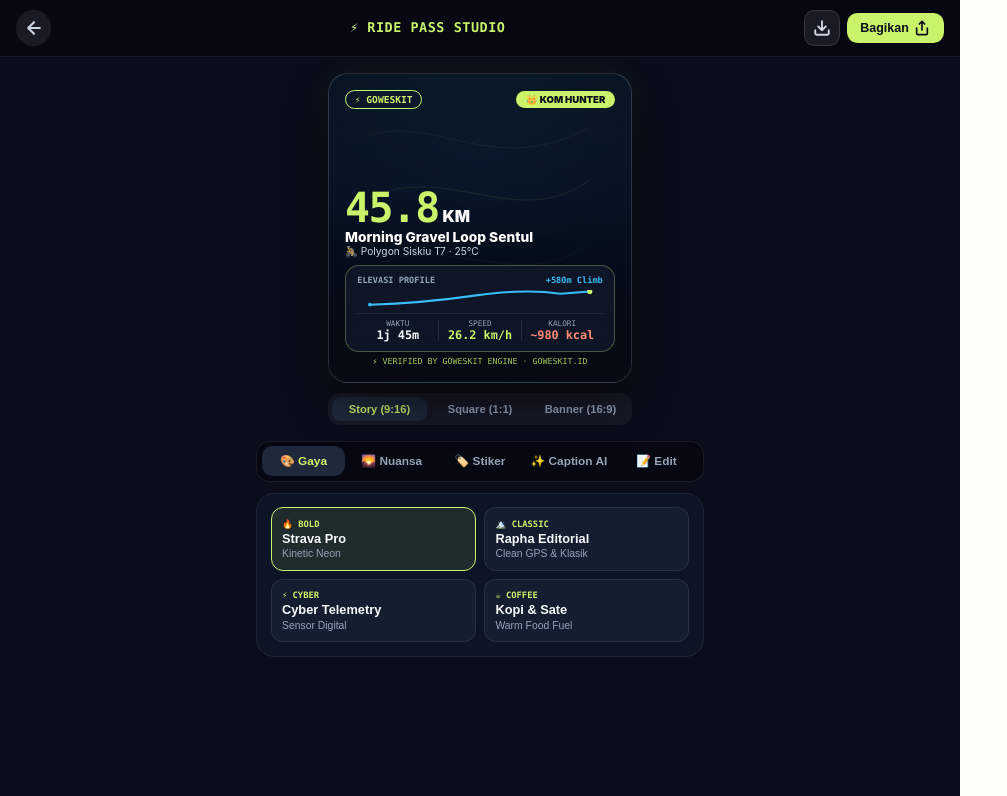
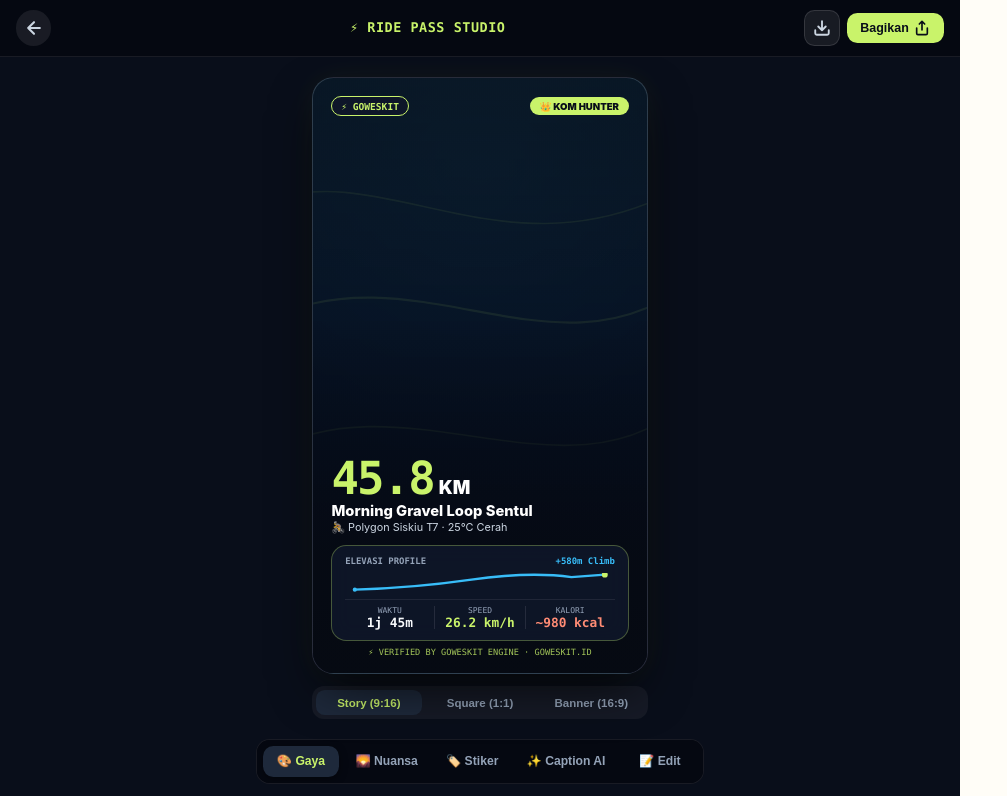
Before and after one commit to RiprLutuk/goweskit, a Nuxt app in the folder apps/web/: page /ride-flex in a window 1280 px wide. Shown: the top 796 px of the page, without its empty margins (0-1007 px from the left). Built offline with nearby package versions, Linux system fonts and the light colour scheme.

Commit message:
fix(ui): make tool menu smoothly scrollable horizontally and fix banner/story aspect ratio so content never clips

```diff
--- a/apps/web/app/pages/ride-flex.vue
+++ b/apps/web/app/pages/ride-flex.vue
@@ -12,7 +12,7 @@
 const initialNote = String(route.query.note || 'Morning Gravel Loop Sentul');
 const initialBike = String(route.query.bike || 'Polygon Siskiu T7');
 
-// Active studio mode
+// Active studio tab
 const activeTool = ref<'style' | 'backdrop' | 'stickers' | 'ai' | 'edit'>('style');
 
 // Form state
@@ -169,7 +169,7 @@
       ctx.drawImage(img, x, y, img.width * scale, img.height * scale);
       ctx.globalAlpha = 1.0;
     } catch {
-      // gradient drawn
+      // gradient fallback
     }
   }
 
@@ -391,9 +391,9 @@
       </div>
     </header>
 
-    <!-- Main Studio Canvas Container -->
+    <!-- Main Scrollable Studio Layout -->
     <main class="studio-content-layout">
-      <!-- 1. Hero Poster Canvas -->
+      <!-- 1. Hero Poster Canvas (Naturally Scaled & Never Clipped) -->
       <section class="poster-hero-wrap">
         <div
           class="poster-box"
@@ -440,7 +440,7 @@
               <span class="mileage-unit">KM</span>
             </div>
             <h2 class="session-name">{{ rideForm.title }}</h2>
-            <div class="session-specs">🚴 {{ rideForm.bikeName }} · {{ rideForm.temperatureC }}°C</div>
+            <div class="session-specs">🚴 {{ rideForm.bikeName }} · {{ rideForm.temperatureC }}°C Cerah</div>
           </div>
 
           <!-- Poster Glass Telemetry Strip -->
@@ -513,9 +513,9 @@
         </div>
       </section>
 
-      <!-- 2. Studio Controls Drawer -->
+      <!-- 2. Studio Controls Drawer (Horizontally Scrollable Tabs) -->
       <section class="studio-drawer">
-        <!-- Horizontal Pill Menu -->
+        <!-- Smooth Horizontally Scrollable Tool Bar -->
         <nav class="tool-menu-bar" aria-label="Studio Tools">
           <button
             type="button"
@@ -809,6 +809,7 @@
   color: #f8fafc;
   display: flex;
   flex-direction: column;
+  overflow-y: auto;
 }
 
 /* 1. Header */
@@ -888,9 +889,9 @@
   display: flex;
   flex-direction: column;
   align-items: center;
-  gap: 1rem;
-  padding: 1rem 1rem 2.5rem;
-  max-width: 42rem;
+  gap: 1.25rem;
+  padding: 1.25rem 1rem 3.5rem;
+  max-width: 44rem;
   margin: 0 auto;
   width: 100%;
 }
@@ -900,21 +901,21 @@
   display: flex;
   flex-direction: column;
   align-items: center;
-  gap: 0.65rem;
+  gap: 0.75rem;
   width: 100%;
 }
 
 .poster-box {
   width: 100%;
-  max-width: 19rem;
-  height: 310px;
-  border-radius: 1.25rem;
+  max-width: 21rem;
+  aspect-ratio: 9 / 16;
+  border-radius: 1.35rem;
   position: relative;
   overflow: hidden;
   display: flex;
   flex-direction: column;
   justify-content: space-between;
-  padding: 1rem;
+  padding: 1.15rem 1.15rem 0.95rem;
   box-shadow: 0 20px 50px -10px rgba(0, 0, 0, 0.8), 0 0 30px rgba(201, 243, 106, 0.06);
   border: 1px solid rgba(255, 255, 255, 0.15);
   background-size: cover;
@@ -923,11 +924,28 @@
 }
 
 .aspect--post {
-  height: 290px !important;
+  aspect-ratio: 1 / 1 !important;
+  max-width: 22rem !important;
 }
 
 .aspect--landscape {
-  height: 200px !important;
+  aspect-ratio: 16 / 9 !important;
+  max-width: 26rem !important;
+  padding: 0.95rem 1.15rem 0.85rem !important;
+}
+
+/* When landscape, adjust layout to be side-by-side */
+.aspect--landscape .poster-card-center {
+  margin-top: 0.2rem !important;
+  margin-bottom: 0.2rem !important;
+}
+
+.aspect--landscape .mileage-val {
+  font-size: 2.2rem !important;
+}
+
+.aspect--landscape .poster-card-glass {
+  padding: 0.45rem 0.65rem !important;
 }
 
 /* Background Presets */
@@ -1023,18 +1041,18 @@
   position: relative;
   z-index: 2;
   margin-top: auto;
-  margin-bottom: 0.45rem;
+  margin-bottom: 0.65rem;
 }
 
 .mileage-row {
   display: flex;
   align-items: baseline;
-  gap: 0.25rem;
+  gap: 0.3rem;
 }
 
 .mileage-val {
   font-family: var(--font-mono);
-  font-size: 2.6rem;
+  font-size: 2.85rem;
   font-weight: 900;
   color: var(--color-chain-lime);
   line-height: 0.9;
@@ -1042,14 +1060,14 @@
 }
 
 .mileage-unit {
-  font-size: 1rem;
+  font-size: 1.15rem;
   font-weight: 900;
   color: #ffffff;
 }
 
 .session-name {
-  margin: 0.15rem 0 0;
-  font-size: 0.86rem;
+  margin: 0.2rem 0 0;
+  font-size: 0.92rem;
   font-weight: 850;
   color: #ffffff;
   white-space: nowrap;
@@ -1058,7 +1076,7 @@
 }
 
 .session-specs {
-  font-size: 0.64rem;
+  font-size: 0.68rem;
   color: #cbd5e1;
 }
 
@@ -1068,11 +1086,11 @@
   z-index: 2;
   background: rgba(15, 23, 42, 0.9);
   border: 1px solid rgba(201, 243, 106, 0.3);
-  border-radius: 0.85rem;
-  padding: 0.55rem 0.7rem;
+  border-radius: 0.95rem;
+  padding: 0.65rem 0.8rem;
   display: flex;
   flex-direction: column;
-  gap: 0.35rem;
+  gap: 0.4rem;
   backdrop-filter: blur(10px);
 }
 
@@ -1080,7 +1098,7 @@
   display: flex;
   justify-content: space-between;
   font-family: var(--font-mono);
-  font-size: 0.54rem;
+  font-size: 0.56rem;
   font-weight: 850;
 }
 
@@ -1094,7 +1112,7 @@
 
 .elev-curve-svg {
   width: 100%;
-  height: 1.1rem;
+  height: 1.25rem;
 }
 
 .pillars-row {
@@ -1102,7 +1120,7 @@
   align-items: center;
   justify-content: space-between;
   border-top: 1px solid rgba(255, 255, 255, 0.08);
-  padding-top: 0.3rem;
+  padding-top: 0.35rem;
 }
 
 .p-col {
@@ -1114,19 +1132,19 @@
 
 .p-div {
   width: 1px;
-  height: 1.3rem;
+  height: 1.4rem;
   background: rgba(255, 255, 255, 0.1);
 }
 
 .p-lbl {
   font-family: var(--font-mono);
-  font-size: 0.48rem;
+  font-size: 0.5rem;
   color: #94a3b8;
 }
 
 .p-val {
   font-family: var(--font-mono);
-  font-size: 0.74rem;
+  font-size: 0.8rem;
   font-weight: 900;
   color: #f8fafc;
 }
@@ -1139,9 +1157,10 @@
   z-index: 2;
   text-align: center;
   font-family: var(--font-mono);
-  font-size: 0.52rem;
+  font-size: 0.54rem;
   color: rgba(201, 243, 106, 0.8);
-  margin-top: 0.25rem;
+  margin-top: 0.35rem;
+  margin-bottom: 0.1rem;
 }
 
 /* Format Switcher Bar */
@@ -1151,7 +1170,7 @@
   background: rgba(255, 255, 255, 0.05);
   padding: 0.25rem;
   border-radius: 0.75rem;
-  max-width: 19rem;
+  max-width: 21rem;
   width: 100%;
 }
 
@@ -1159,8 +1178,8 @@
   flex: 1;
   background: transparent;
   border: none;
-  padding: 0.35rem 0.25rem;
-  font-size: 0.7rem;
+  padding: 0.4rem 0.25rem;
+  font-size: 0.72rem;
   font-weight: 800;
   color: #94a3b8;
   border-radius: 0.55rem;
@@ -1178,48 +1197,61 @@
   max-width: 28rem;
   display: flex;
   flex-direction: column;
-  gap: 0.65rem;
+  gap: 0.75rem;
 }
 
+/* Horizontally scrollable menu bar without clipping */
 .tool-menu-bar {
   display: flex;
-  gap: 0.3rem;
+  gap: 0.35rem;
   background: #050811;
-  padding: 0.3rem;
+  padding: 0.35rem;
   border-radius: 0.85rem;
   border: 1px solid rgba(255, 255, 255, 0.08);
+  overflow-x: auto;
+  scrollbar-width: none;
+  -webkit-overflow-scrolling: touch;
+  flex-wrap: nowrap;
+}
+
+.tool-menu-bar::-webkit-scrollbar {
+  display: none;
 }
 
 .tool-menu-btn {
-  flex: 1;
+  flex: 0 0 auto;
+  min-width: 4.8rem;
   background: transparent;
   border: none;
-  padding: 0.5rem 0.25rem;
-  font-size: 0.74rem;
+  padding: 0.55rem 0.65rem;
+  font-size: 0.76rem;
   font-weight: 850;
   color: #94a3b8;
   border-radius: 0.65rem;
   cursor: pointer;
   white-space: nowrap;
+  text-align: center;
+  transition: all 120ms ease;
 }
 
 .tool-menu-btn.active {
   background: #1e293b;
   color: var(--color-chain-lime);
+  box-shadow: 0 2px 8px rgba(0, 0, 0, 0.4);
 }
 
 .tool-panel-box {
   background: #0c1426;
   border: 1px solid rgba(255, 255, 255, 0.08);
   border-radius: 1.15rem;
-  padding: 0.85rem;
+  padding: 0.95rem;
 }
 
 /* Style Chips */
 .scroll-chips-row {
   display: grid;
   grid-template-columns: repeat(2, 1fr);
-  gap: 0.5rem;
+  gap: 0.55rem;
 }
 
 .chip-card {
@@ -1227,8 +1259,8 @@
   flex-direction: column;
   align-items: flex-start;
   gap: 0.15rem;
-  padding: 0.65rem;
-  border-radius: 0.75rem;
+  padding: 0.75rem;
+  border-radius: 0.85rem;
   background: rgba(30, 41, 59, 0.5);
   border: 1.5px solid rgba(255, 255, 255, 0.08);
   color: #f8fafc;
@@ -1243,17 +1275,17 @@
 
 .chip-card-tag {
   font-family: var(--font-mono);
-  font-size: 0.55rem;
+  font-size: 0.58rem;
   color: var(--color-chain-lime);
   font-weight: 900;
 }
 
 .chip-card strong {
-  font-size: 0.8rem;
+  font-size: 0.84rem;
 }
 
 .chip-card small {
-  font-size: 0.65rem;
+  font-size: 0.68rem;
   color: #94a3b8;
 }
 
@@ -1261,7 +1293,7 @@
 .backdrop-palette-flow {
   display: flex;
   flex-direction: column;
-  gap: 0.65rem;
+  gap: 0.75rem;
 }
 
 .bg-circles-row {
@@ -1271,15 +1303,15 @@
 }
 
 .bg-circle {
-  width: 2.4rem;
-  height: 2.4rem;
+  width: 2.6rem;
+  height: 2.6rem;
   border-radius: 50%;
   border: 2px solid rgba(255, 255, 255, 0.15);
   cursor: pointer;
   display: flex;
   align-items: center;
   justify-content: center;
-  font-size: 0.95rem;
+  font-size: 1rem;
   transition: all 120ms ease;
 }
 
@@ -1293,11 +1325,11 @@
   display: flex;
   align-items: center;
   justify-content: center;
-  padding: 0.55rem;
-  border-radius: 0.75rem;
+  padding: 0.65rem;
+  border-radius: 0.85rem;
   border: 1.5px dashed rgba(201, 243, 106, 0.4);
   background: rgba(201, 243, 106, 0.05);
-  font-size: 0.74rem;
+  font-size: 0.76rem;
   font-weight: 850;
   color: var(--color-chain-lime);
   cursor: pointer;
@@ -1307,16 +1339,16 @@
 .sticker-pills-flow {
   display: flex;
   flex-wrap: wrap;
-  gap: 0.35rem;
+  gap: 0.45rem;
 }
 
 .sticker-pill {
-  padding: 0.35rem 0.65rem;
+  padding: 0.45rem 0.8rem;
   border-radius: 9999px;
   background: rgba(30, 41, 59, 0.6);
   border: 1px solid rgba(255, 255, 255, 0.1);
   color: #cbd5e1;
-  font-size: 0.7rem;
+  font-size: 0.74rem;
   font-weight: 800;
   cursor: pointer;
 }
@@ -1331,7 +1363,7 @@
 .ai-studio-flow {
   display: flex;
   flex-direction: column;
-  gap: 0.55rem;
+  gap: 0.65rem;
 }
 
 .ai-persona-row {
@@ -1342,12 +1374,12 @@
 
 .persona-tag {
   flex: 1;
-  padding: 0.35rem 0.45rem;
-  border-radius: 0.55rem;
+  padding: 0.45rem 0.5rem;
+  border-radius: 0.65rem;
   background: rgba(255, 255, 255, 0.06);
   border: 1px solid rgba(255, 255, 255, 0.1);
   color: #cbd5e1;
-  font-size: 0.7rem;
+  font-size: 0.74rem;
   font-weight: 800;
   cursor: pointer;
 }
@@ -1362,9 +1394,9 @@
   background: var(--color-chain-lime);
   color: #080d19;
   border: none;
-  padding: 0.35rem 0.55rem;
-  border-radius: 0.55rem;
-  font-size: 0.7rem;
+  padding: 0.45rem 0.65rem;
+  border-radius: 0.65rem;
+  font-size: 0.74rem;
   font-weight: 900;
   cursor: pointer;
 }
@@ -1372,17 +1404,17 @@
 .ai-caption-card {
   background: rgba(8, 13, 25, 0.7);
   border: 1px solid rgba(255, 255, 255, 0.08);
-  border-radius: 0.75rem;
-  padding: 0.65rem;
+  border-radius: 0.85rem;
+  padding: 0.75rem;
   display: flex;
   flex-direction: column;
-  gap: 0.45rem;
+  gap: 0.55rem;
 }
 
 .ai-caption-body {
   margin: 0;
-  font-size: 0.76rem;
-  line-height: 1.45;
+  font-size: 0.78rem;
+  line-height: 1.5;
   color: #e2e8f0;
 }
 
@@ -1390,15 +1422,15 @@
   background: rgba(201, 243, 106, 0.15);
   border: 1px solid var(--color-chain-lime);
   color: var(--color-chain-lime);
-  padding: 0.35rem;
-  border-radius: 0.55rem;
-  font-size: 0.72rem;
+  padding: 0.45rem;
+  border-radius: 0.65rem;
+  font-size: 0.74rem;
   font-weight: 900;
   cursor: pointer;
 }
 
 .culinary-clean-tag {
-  font-size: 0.7rem;
+  font-size: 0.72rem;
   color: #ff8c75;
   font-weight: 800;
 }
@@ -1407,17 +1439,17 @@
 .edit-fields-flow {
   display: grid;
   grid-template-columns: repeat(2, 1fr);
-  gap: 0.5rem;
+  gap: 0.65rem;
 }
 
 .field-item {
   display: flex;
   flex-direction: column;
-  gap: 0.2rem;
+  gap: 0.25rem;
 }
 
 .field-item label {
-  font-size: 0.68rem;
+  font-size: 0.7rem;
   color: #94a3b8;
   font-weight: 800;
 }
@@ -1425,10 +1457,10 @@
 .field-item input {
   background: rgba(15, 23, 42, 0.85);
   border: 1px solid rgba(255, 255, 255, 0.15);
-  border-radius: 0.55rem;
-  padding: 0.4rem 0.55rem;
+  border-radius: 0.65rem;
+  padding: 0.45rem 0.65rem;
   color: #fff;
-  font-size: 0.78rem;
+  font-size: 0.82rem;
 }
 
 .sr-only {
```
Also changed, not shown: apps/web/app/components/RideFlexStudioModal.vue (+52 -19 lines).
